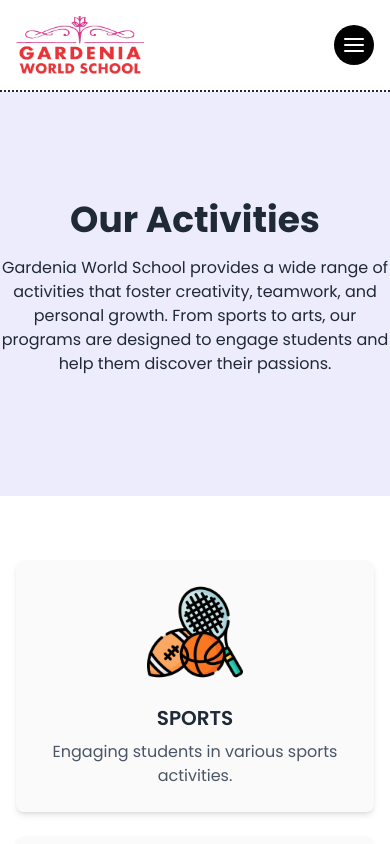
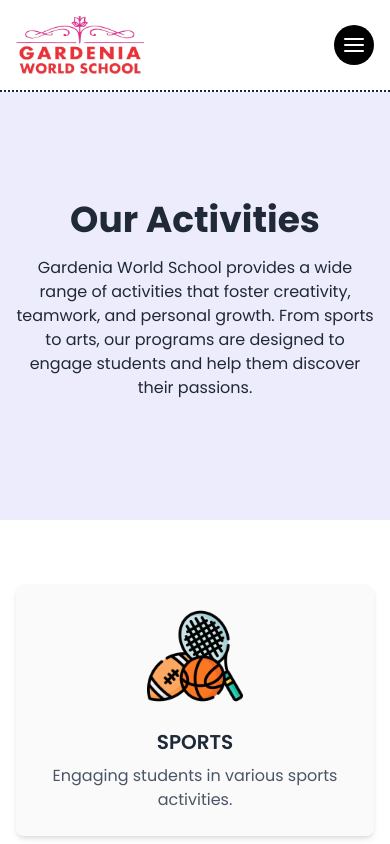
Before and after one commit to krAniket404/gardenia-world, a React (Vite) app: page /activities in a window 390 px wide. Shown: the top 844 px of the page. Built offline with nearby package versions, Linux system fonts and the light colour scheme.

Commit message:
fix margin

```diff
--- a/src/pages/Activities.jsx
+++ b/src/pages/Activities.jsx
@@ -25,7 +25,7 @@ const activities = [
 const Activities = () => {
   return (
     <>
-      <div className="pt-50 pb-30 w-full min-h-3xl bg-blue-primary/10 flex justify-center items-center flex-col gap-4 mb-16">
+      <div className="pt-50 pb-30 w-full min-h-3xl bg-blue-primary/10 flex justify-center items-center flex-col gap-4 mb-16 px-4 md:px-8 lg:px-0">
         <h1 className="text-4xl font-bold font-gray">Our Activities</h1>
         <p className="md:max-w-3/5 text-center">
           Gardenia World School provides a wide range of activities that foster
```
